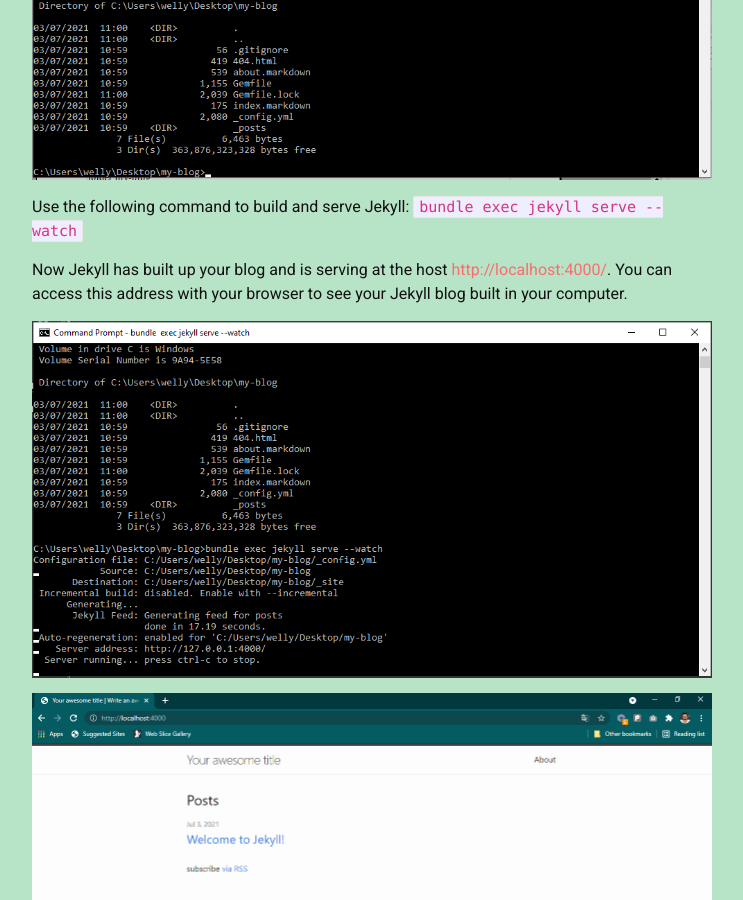
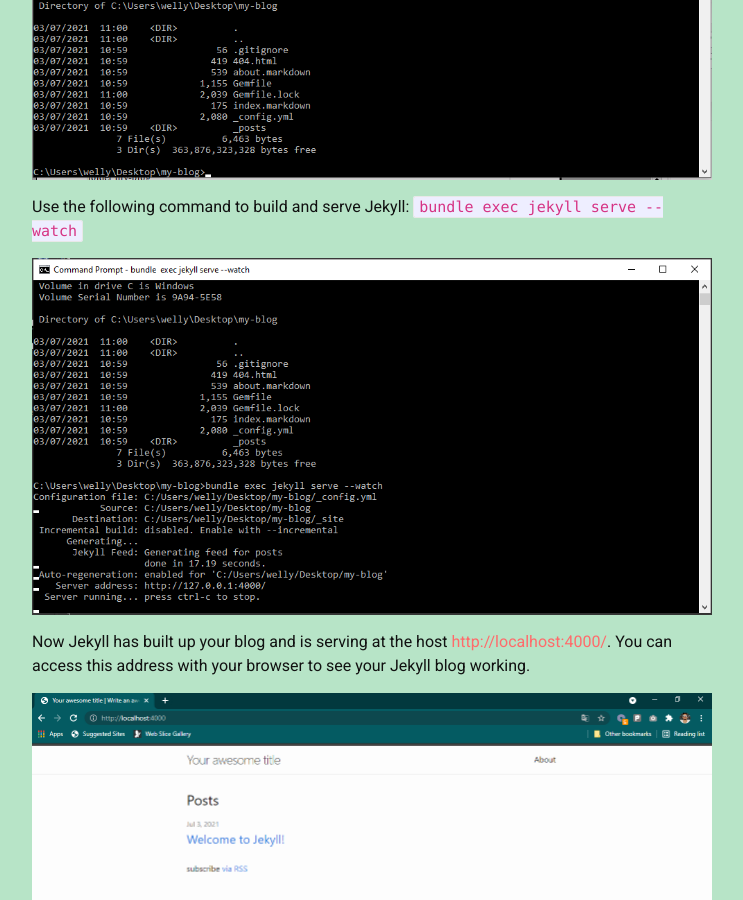
Before and after one commit to wellyington/blog, a Jekyll site: the page built from _posts/2021-07-03-hello-world-with-jekyll-how-to-get-started-with-jekyll.markdown, in a window 1280 px wide and 900 px high, scrolled down 2838 px. Shown: the whole window, without its empty margins (268-1011 px from the left). Built offline with Jekyll 4.4.1, drawn with Linux system fonts in a browser that asks for light colours; nearby versions of some CDN libraries.

Commit message:
Update 2021-07-03-hello-world-with-jekyll-how-to-get-started-with-jekyll.markdown

```diff
--- a/_posts/2021-07-03-hello-world-with-jekyll-how-to-get-started-with-jekyll.markdown
+++ b/_posts/2021-07-03-hello-world-with-jekyll-how-to-get-started-with-jekyll.markdown
@@ -52,9 +52,9 @@ With Ruby installed in your computer, it is time to work in some commands. Open
 
 Use the following command to build and serve Jekyll: `bundle exec jekyll serve --watch`
 
-Now Jekyll has built up your blog and is serving at the host [http://localhost:4000/](http://localhost:4000/). You can access this address with your browser to see your Jekyll blog built in your computer.
+![Terminal](https://wellyington.github.io/blog/assets/hello-world-with-jekyll-how-to-get-started-with-jekyll/005-cmd.png)
 
-![Terminal](https://wellyington.github.io/blog/assets/hello-world-with-jekyll-how-to-get-started-with-jekyll/005-cmd.png)
+Now Jekyll has built up your blog and is serving at the host [http://localhost:4000/](http://localhost:4000/). You can access this address with your browser to see your Jekyll blog working.
 
 ![Localhost:4000](https://wellyington.github.io/blog/assets/hello-world-with-jekyll-how-to-get-started-with-jekyll/006-localhost-chrome.png)
 
```
